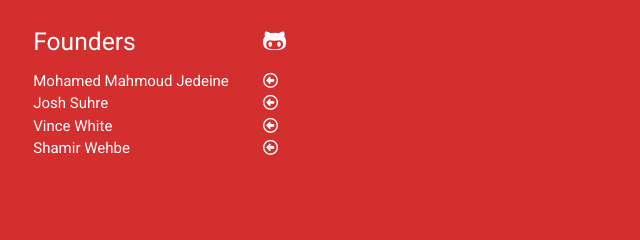
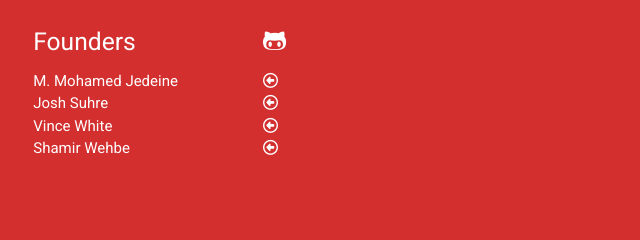
Before and after one commit to wehbs/recEmploy, a plain HTML site: page index.html in a window 1280 px wide. Shown: the part 784-1024 px from the top of the page, 618-1258 px from the left. Drawn offline with nearby package versions, Linux system fonts and the light colour scheme.

Commit message:
some edits

```diff
--- a/index.html
+++ b/index.html
@@ -47,9 +47,9 @@
         <a href="http://materializecss.com/getting-started.html" id="download-button" class="btn-large waves-effect waves-light red darken-2">Get Started</a>
       </div>
       <br><br>
-
     </div>
   </div>
+  <!-- End Center -->
 
   <!--   Cards Section   -->
   <div class="container">
@@ -84,6 +84,8 @@
     </div>
     <br><br>
   </div>
+<!-- End Cards Section -->
+
 
 <!-- Footer -->
   <footer class="page-footer red darken-2">
@@ -94,17 +96,15 @@
           <p class="grey-text text-lighten-4">We have created a platform that allows job seekers to respond via short video clips to job postings. Allowing recruiters to get a better sense of whether the candidate will be the right fit for the role before moving to next steps. We believe this eases the pain of sifting through hundreds of resumes while also allowing potential candidates to showcase their personality.</p>
         </div>
 
-
         <div class="col l3 s12">
           <h5 class="white-text">Founders</h5>
           <ul>
-            <li>Mohamed Mahmoud Jedeine</li>
+            <li>M. Mohamed Jedeine</li>
             <li>Josh Suhre</li>
             <li>Vince White</li>
             <li>Shamir Wehbe</li>
           </ul>
         </div>
-
 
         <div class="col l3 s12">
           <h5 class="white-text"><i class="fa fa-github-alt" aria-hidden="true"></i></h5>
@@ -123,7 +123,7 @@
       </div>
     </div>
   </footer>
-
+<!-- End Footer -->
 
   <!--  Scripts-->
   <script src="https://code.jquery.com/jquery-2.1.1.min.js"></script>
```
